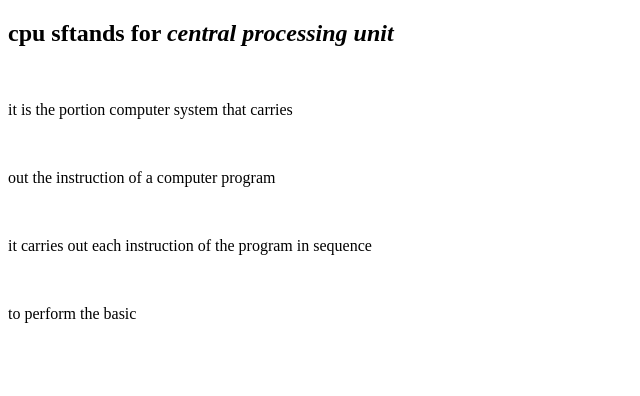
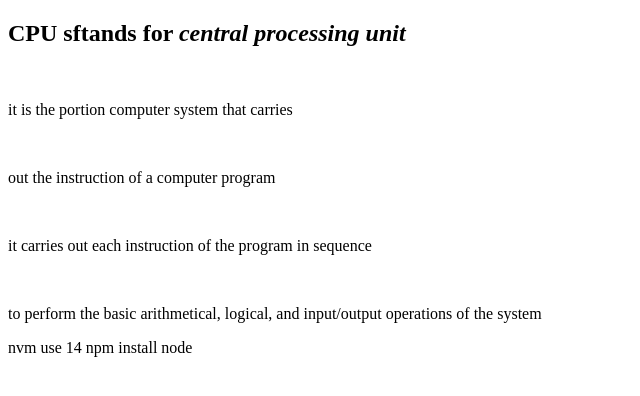
Before and after one commit to iamneo-production/cafabfdbfadaeccdfffebaeceaec, a website: page public/index.html in a window 1280 px wide. Shown: the whole page, without its empty margins (0-640 px from the left). Drawn offline with Linux system fonts and the light colour scheme.

Commit message:
Backup Commit

```diff
--- a/public/index.html
+++ b/public/index.html
@@ -8,7 +8,7 @@
     <link rel="stylesheet" href="style.css" />
 </head>
 <body>
-<h2>cpu sftands for <i>central processing unit</i></h2>
+<h2>CPU sftands for <i>central processing unit</i></h2>
 <br>
 <p>it is the portion computer system that carries</p>
 <br>
@@ -16,6 +16,9 @@
 <br>
 <p>it carries out each instruction of the program in sequence</p>
 <br>
-<p>to perform the basic </p>
+<p>to perform the basic arithmetical, logical, and input/output operations of the system</p>
+   nvm use 14
+   npm install
+   node <server class="js"></server>
 </body>
 </html>
```
